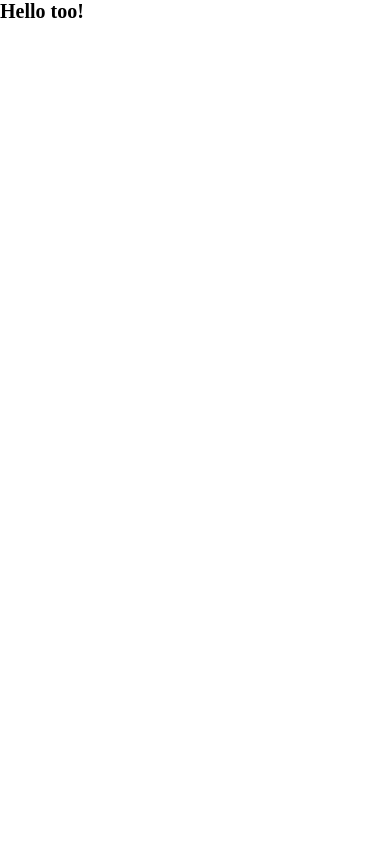
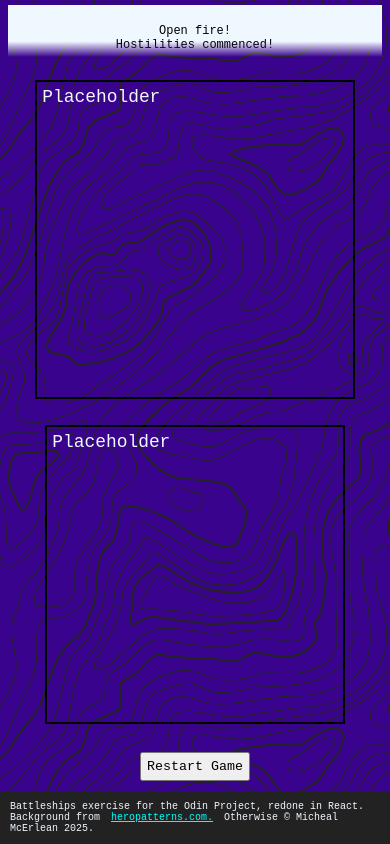
Before and after one commit to MichealMcErlean/odin-react-battleship, a React (Vite) app: page /game in a window 390 px wide. Built offline with nearby package versions, Linux system fonts and the light colour scheme.

Commit message:
Responsive layout for GamePage done
Had to tweak a few things in App.css (should have done modular CSS there from the start, learning my lesson), but it moves fairly smoothly. Boards are a bit small, though.

```diff
--- a/src/App.css
+++ b/src/App.css
@@ -71,7 +71,7 @@ footer {
 
 @media (min-width: 700px) and (orientation: landscape) {
 
-  article {
+  .article {
     display: flex;
     justify-content: center;
     align-items: center;
--- a/src/App.jsx
+++ b/src/App.jsx
@@ -28,7 +28,7 @@ function App() {
           <h2>Place your ships!</h2>
         )}
       </header>
-      <article>
+      <article className='article'>
         <div className="playerboard">placeholder</div>
         <div className="buttonbox">
           <div className="shipbuttons">
--- a/src/routes/GamePage.jsx
+++ b/src/routes/GamePage.jsx
@@ -3,6 +3,35 @@ import styles from './GamePage.module.css';
 export default function GamePage() {
 
   return (
-    <h1>Hello too!</h1>
+    <main>
+      <header className={styles.header}>
+        <div className={styles.msglog}>
+          <p>Hostilities commenced!</p>
+          <p>Open fire!</p>
+        </div>
+      </header>
+      <article className={styles.article}>
+        <div className={styles.boardbox}>
+          <div className={styles.computerboard}>
+            Placeholder
+          </div>
+          <div className={styles.playerboard}>
+            Placeholder
+          </div>
+        </div>
+        <div className = {styles.buttonbox}>
+          <button
+            type='button'
+            className={styles.resetButton}
+            id='resetButton'
+          >
+            Restart Game
+          </button>
+        </div>
+      </article>
+      <footer className={styles.footer}>
+        <p className='credits'>Battleships exercise for the Odin Project, redone in React. Background from <a href="heropatterns.com" className={styles.link}>heropatterns.com.</a> Otherwise &copy; Micheal McErlean 2025.</p>
+      </footer>
+    </main>
   )
 }
--- a/src/routes/GamePage.module.css
+++ b/src/routes/GamePage.module.css
@@ -0,0 +1,80 @@
+.link:link {
+  color:aqua;
+}
+
+.link:visited {
+  color:deeppink;
+}
+
+#msglog {
+  width: clamp(340px, 100vw - 4vw, 510px);
+  mask-image: linear-gradient(to bottom, black 70%, transparent 100%);
+}
+
+.msglog {
+  width: clamp(300px, 100vw - 4vw, 400px);
+  height: clamp( 40px, 40px + 1vw + 1vh, 60px);
+  background-color: aliceblue;
+  color: black;
+  font-size: 1.2rem;
+  overflow-y: scroll;
+  display: flex;
+  flex-direction: column-reverse;
+  mask-image: linear-gradient(to bottom, black 70%, transparent 100%);
+  margin: 0 auto;
+}
+
+.msglog p {
+  padding: 0;
+}
+
+.boardbox {
+  margin: 0 auto;
+  display: grid;
+  grid-template-rows: 1fr 1fr;
+  width: 100%;
+  align-items:center;
+}
+
+.computerboard {
+  width: clamp(300px, 300px + 5vw, 450px);
+  height: auto;
+  aspect-ratio: 1 / 1;
+  border: 2px solid black;
+  margin-left: auto;
+  margin-right: auto;
+}
+
+.playerboard {
+  width: clamp(280px, 280px + 5vw, 420px);
+  height: auto;
+  aspect-ratio: 1 / 1;
+  border: 2px solid black;
+  margin: 5px auto;
+}
+
+.buttonbox {
+  display: flex;
+  justify-content: center;
+}
+
+.article {
+  display: grid;
+  grid-template-rows: 1fr min-content;
+}
+
+@media (min-width: 650px){
+  .boardbox {
+    display: flex;
+    justify-content: space-around;
+    align-items: center;
+  }
+}
+
+@media (min-width: 750px) and (orientation: landscape) {
+  .article {
+    display: grid;
+    grid-template-rows: 1fr min-content;
+    max-width: 1000px;
+  }
+}
```
